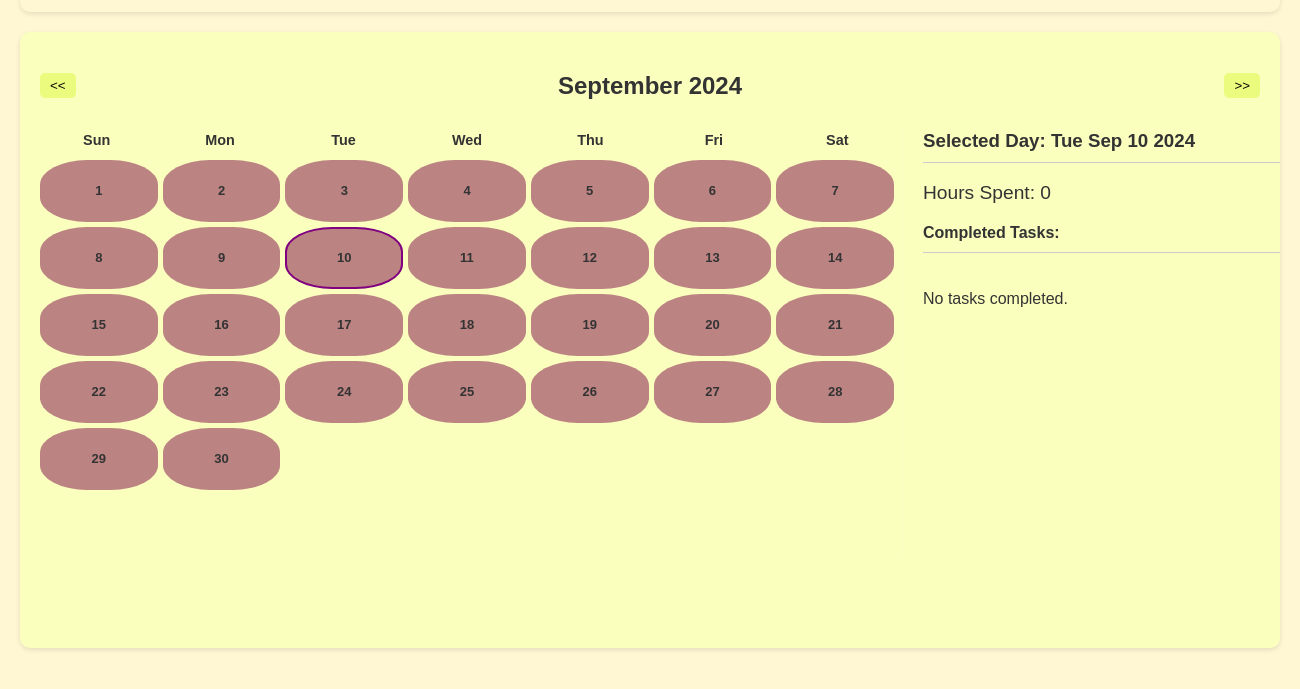
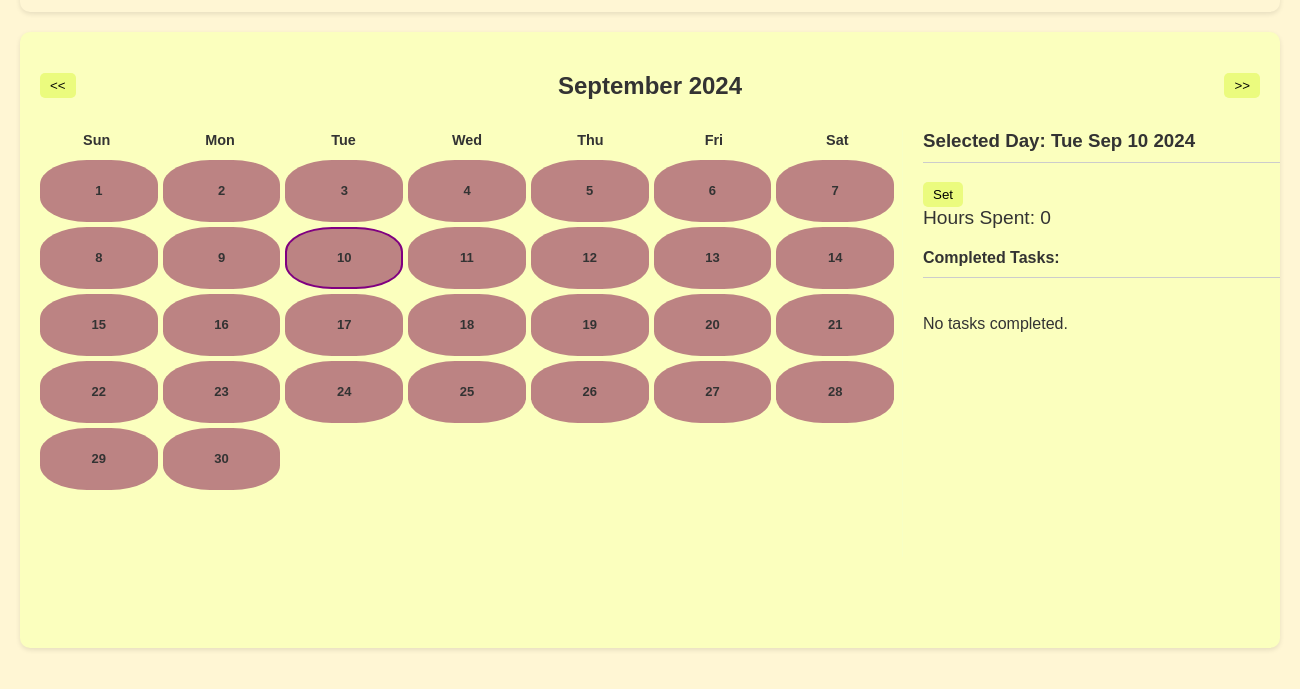
Before and after one commit to Zeta-Chrome/progresso, an Electron app: page renderer/index.html in a window 1300 px wide. Both pictures are taken after a click on the button 675 px from the left and 70 px from the top of the page. Shown: the part 109-798 px from the top of the page. Drawn offline with nearby package versions, Linux system fonts and the light colour scheme; no server answers.

Commit message:
Update index.html

```diff
--- a/renderer/index.html
+++ b/renderer/index.html
@@ -59,7 +59,10 @@
             <div id="calendar"></div>
           </div>
           <div id="rightPanel">
-            <h3>Selected Day: <span id="selectedDate"></span></h3>
+            <div class="date">
+              <h3>Selected Day: <span id="selectedDate"></span></h3>
+              <button id="setCurrentDate">Set</button>
+            </div>
             <div id="totalHours">Hours Spent: <span id="hoursSpent"></span></div>
             <h4>Completed Tasks:</h4>
             <div id="taskContainer">
```
